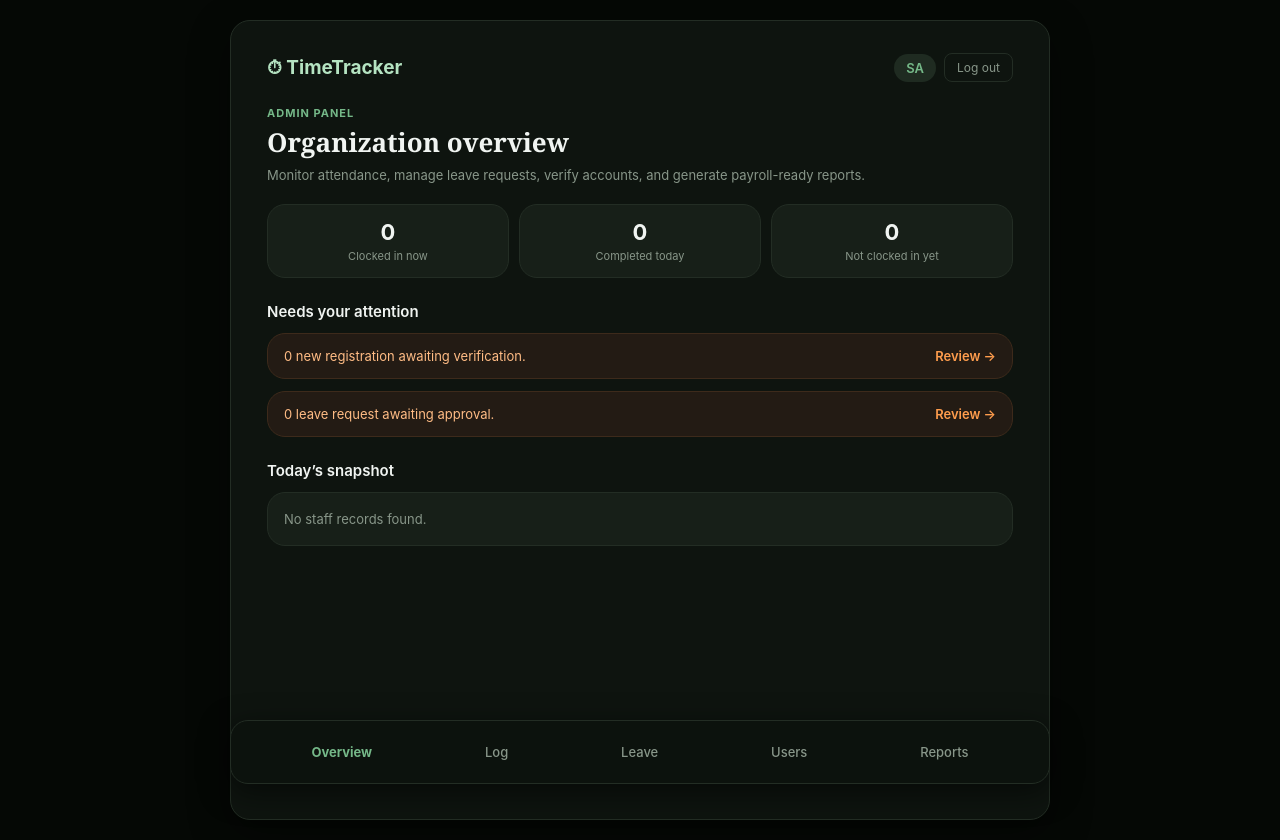
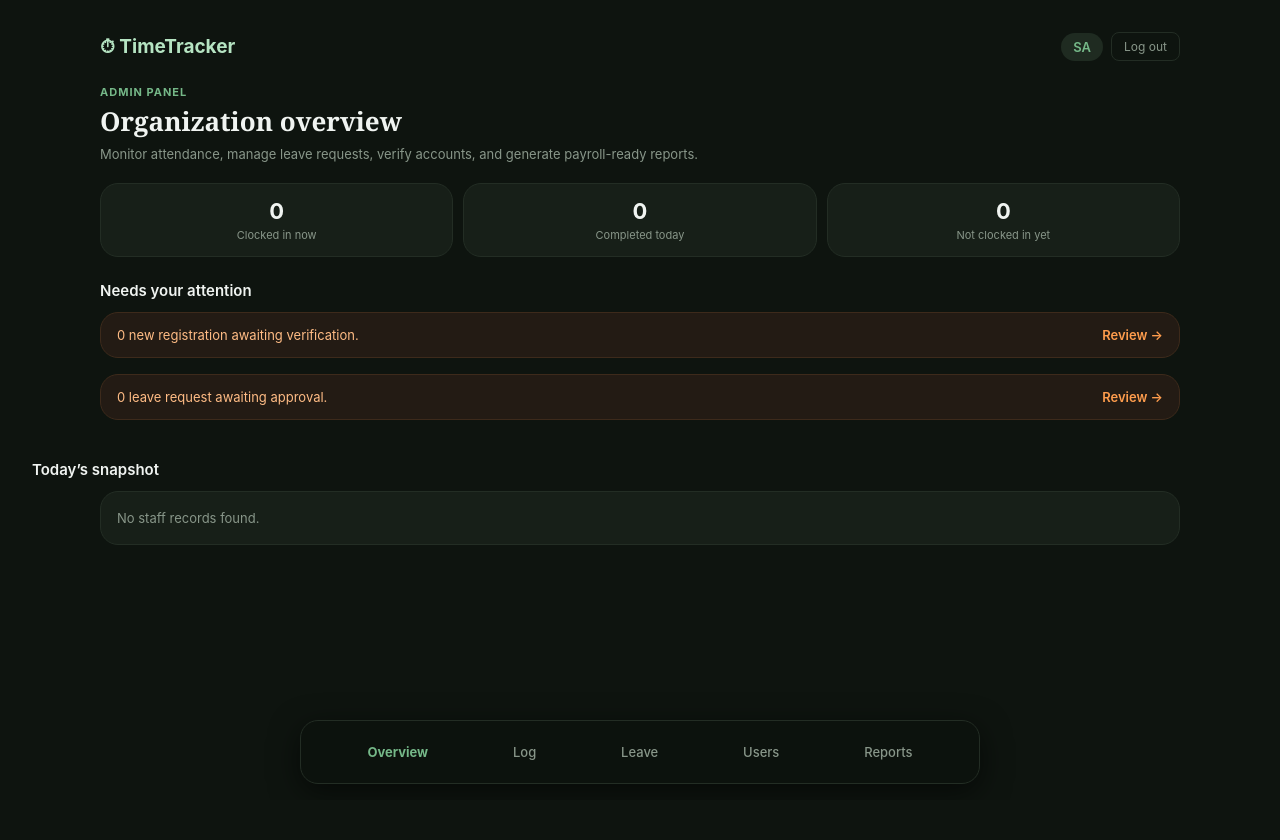
Before and after one commit to sairaarias/timeTracker, a Django app: page /admin-panel/ in a window 1280 px wide. After the commit the page ends 784 px from the top, so only its background shows below. Run offline with Django 5.2, Linux system fonts and the light colour scheme; the visitor is signed in with stand-in values (Sample User, id 1); data that the repository does not hold is empty.

Commit message:
Apply full-screen layout to admin base

```diff
--- a/TimeTracker/templates/TimeTracker/admin_base.html
+++ b/TimeTracker/templates/TimeTracker/admin_base.html
@@ -23,41 +23,53 @@
         font-family: -apple-system, BlinkMacSystemFont, "Segoe UI", Roboto, sans-serif;
     }
 
+    /* Seamless full-screen background */
     body {
-        background: #050805;
+        background: var(--bg);
         color: var(--text-main);
         display: flex;
-        justify-content: center;
+        flex-direction: column;
+        align-items: center;
         min-height: 100vh;
+        width: 100%;
         overflow-x: hidden;
     }
 
-    /* Base Mobile Shell (CP) */
+    /* Full-width responsive shell */
     .app-shell {
         width: 100%;
         max-width: 100%;
         background: var(--bg);
         min-height: 100vh;
-        padding: 18px 20px 95px 20px;
+        padding: 20px 16px 95px 16px;
         position: relative;
-        border-left: 1px solid #1a221a;
-        border-right: 1px solid #1a221a;
-        transition: max-width 0.2s ease;
+        border: none;
+        display: flex;
+        flex-direction: column;
     }
 
-    /* Laptop & Desktop Shell Adaptation */
+    /* Constrain administrative workspace to a comfortable widescreen width */
+    .app-shell > * {
+        width: 100%;
+        max-width: 1080px;
+        margin-left: auto;
+        margin-right: auto;
+    }
+
+    /* Laptop & Desktop adjustments */
     @media (min-width: 768px) {
         .app-shell {
-            max-width: 820px; /* Wider room for admin tables, logs, and rosters */
-            padding: 32px 36px 115px 36px;
-            margin: 20px 0;
-            border-radius: 20px;
-            border: 1px solid var(--surface-border);
-            box-shadow: 0 12px 40px rgba(0, 0, 0, 0.45);
+            padding: 32px 32px 115px 32px;
         }
     }
 
-    .top-nav { display: flex; align-items: center; justify-content: space-between; margin-bottom: 24px; }
+    .top-nav {
+        display: flex;
+        align-items: center;
+        justify-content: space-between;
+        margin-bottom: 24px;
+        width: 100%;
+    }
     .brand { display: flex; align-items: center; gap: 8px; font-weight: 700; font-size: 19px; color: #b5e4c2; }
     .avatar-badge { background: #1f2b21; color: var(--primary); padding: 6px 12px; border-radius: 20px; font-weight: 600; font-size: 13px; }
     .btn-logout { background: transparent; border: 1px solid var(--surface-border); color: var(--text-muted); padding: 6px 12px; border-radius: 8px; font-size: 12px; cursor: pointer; text-decoration: none; transition: background 0.2s; }
@@ -66,7 +78,15 @@
     .page-tag { font-size: 11px; font-weight: 700; letter-spacing: 1px; color: var(--primary); text-transform: uppercase; margin-bottom: 4px; }
     .page-title { font-size: 26px; font-family: Georgia, serif; font-weight: 600; margin-bottom: 6px; }
     .page-sub { color: var(--text-muted); font-size: 13px; margin-bottom: 20px; line-height: 1.4; }
-    .card { background: var(--surface); border: 1px solid var(--surface-border); border-radius: 18px; padding: 16px; margin-bottom: 12px; }
+
+    .card {
+        background: var(--surface);
+        border: 1px solid var(--surface-border);
+        border-radius: 18px;
+        padding: 18px;
+        margin-bottom: 16px;
+        width: 100%;
+    }
 
     .btn-primary { width: 100%; background: var(--primary); color: #0b170e; border: none; border-radius: 12px; padding: 12px; font-weight: 700; font-size: 14px; cursor: pointer; text-align: center; text-decoration: none; display: inline-block; transition: background 0.2s; }
     .btn-primary:hover { background: var(--primary-hover); }
@@ -97,7 +117,7 @@
         font-size: 12px;
         font-weight: 500;
         gap: 4px;
-        padding: 6px 12px;
+        padding: 6px 14px;
         border-radius: 8px;
         transition: color 0.2s ease, background-color 0.2s ease;
     }
@@ -108,7 +128,7 @@
         .bottom-nav {
             left: 50%;
             transform: translateX(-50%);
-            max-width: 820px;
+            max-width: 680px;
             bottom: 16px;
             border: 1px solid var(--surface-border);
             border-radius: 18px;
```
Also changed, not shown: TimeTracker/templates/TimeTracker/base.html (+24 -20 lines).
